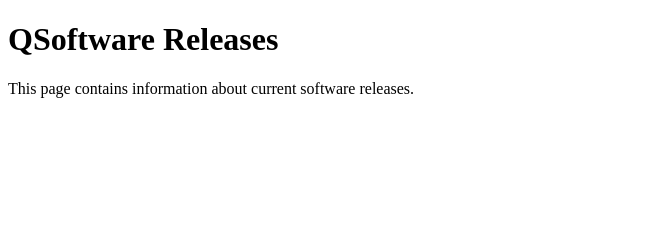
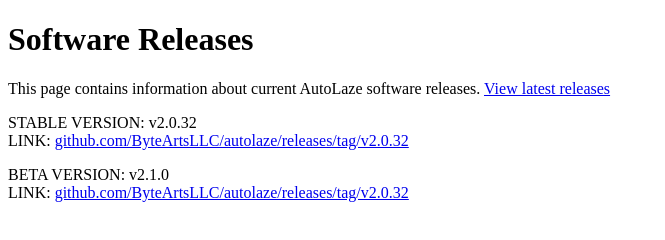
Before and after one commit to ByteArtsLLC/autolaze, a plain HTML site: page index.html in a window 1280 px wide. Shown: the whole page, without its empty margins (0-665 px from the left). Drawn offline with Linux system fonts and the light colour scheme.

Commit message:
Update index.html: Update software releases page

```diff
--- a/index.html
+++ b/index.html
@@ -4,10 +4,12 @@
 	<meta charset="UTF-8">
 	<meta http-equiv="X-UA-Compatible" content="IE=edge">
 	<meta name="viewport" content="width=device-width, initial-scale=1.0">
-	<title>AutoLaze Software</title>
+	<title>AutoLaze Software Releases</title>
 </head>
 <body>
-	<h1>QSoftware Releases</h1>
-    <p>This page contains information about current software releases.</p>
+	<h1>Software Releases</h1>
+    <p>This page contains information about current AutoLaze software releases. <a href="https://github.com/ByteArtsLLC/autolaze/releases">View latest releases</a></p>
+    <p>STABLE VERSION: v2.0.32<br>LINK: <a href="https://github.com/ByteArtsLLC/autolaze/releases/latest">github.com/ByteArtsLLC/autolaze/releases/tag/v2.0.32</a></p>
+    <p>BETA VERSION: v2.1.0<br>LINK: <a href="https://github.com/ByteArtsLLC/autolaze/releases/tag/v2.0.32">github.com/ByteArtsLLC/autolaze/releases/tag/v2.0.32</a></p>
 </body>
 </html>
```
Also changed, not shown: 1 other file.
